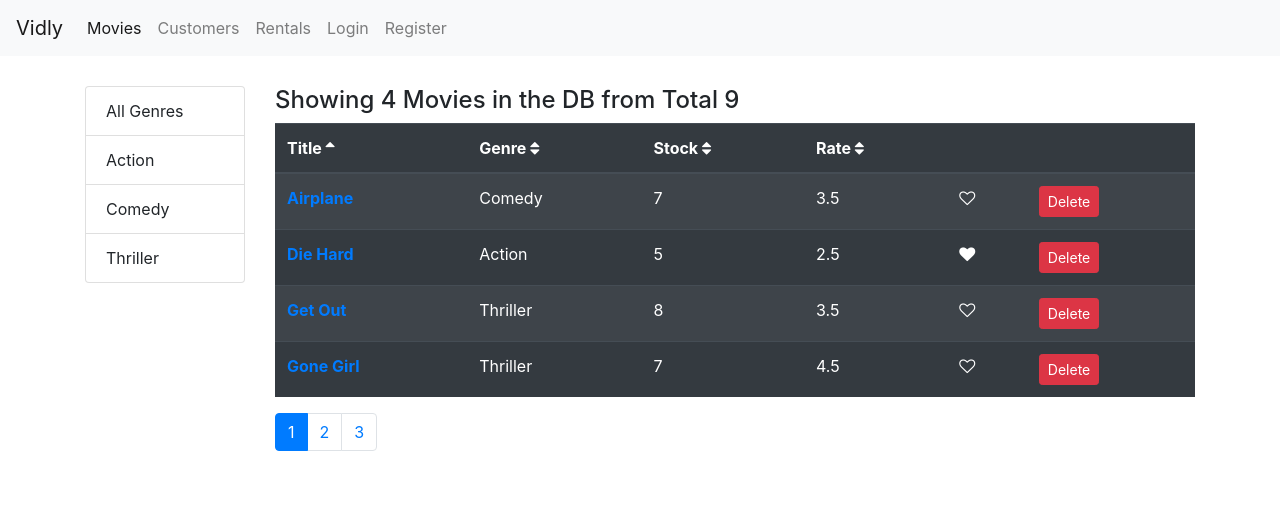
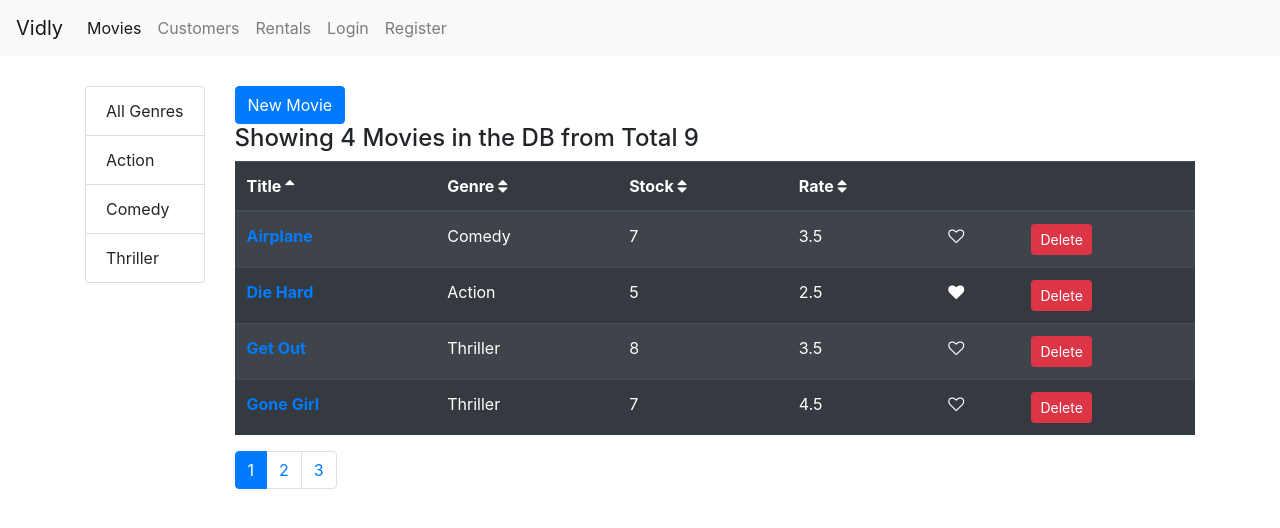
Before and after one commit to amu3dev/VidlyRepo1, a React (Create React App) app: page /movies in a window 1280 px wide. Shown: the top 528 px of the page. Built offline with nearby package versions, Linux system fonts and the light colour scheme.

Commit message:
<NewMovieButton /> Call

```diff
--- a/src/components/vidly.jsx
+++ b/src/components/vidly.jsx
@@ -6,6 +6,7 @@ import ListGroup from "./common/listGroup";
 import { getGenres } from "../services/fakeGenreService";
 import MovieTable from "./moviesTable";
 import _ from "lodash";
+import NewMovieButton from "./newMovieButton";
 
 class Vidly extends Component {
   state = {
@@ -79,14 +80,16 @@ class Vidly extends Component {
 
     return (
       <div className="row">
-        <div className="col-sm-2">
+        <div className="col-md-auto">
           <ListGroup
             onItemSelect={this.handleGenreSelect}
             items={this.state.genres}
             selectedGenre={this.state.selectedGenre}
           />
         </div>
+
         <div className="col">
+          <NewMovieButton />
           <p className="h4">{this.state.movies.length > 0 ? x : y}</p>
           <MovieTable
             movies={data}
```
